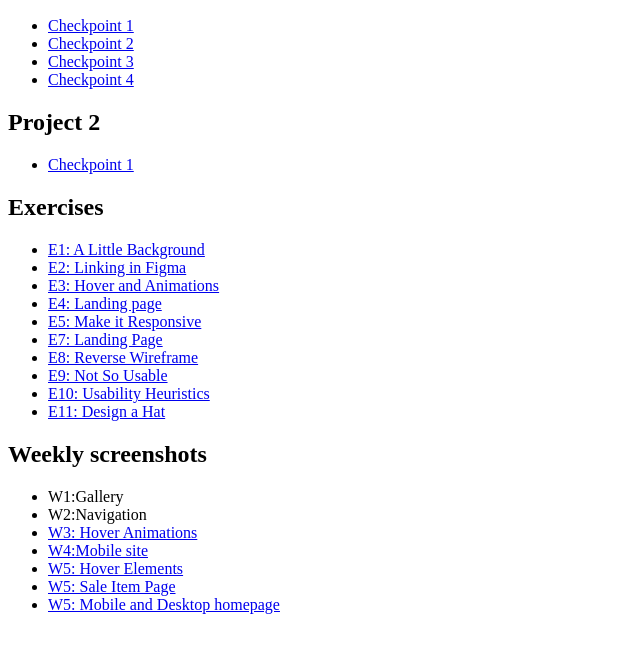
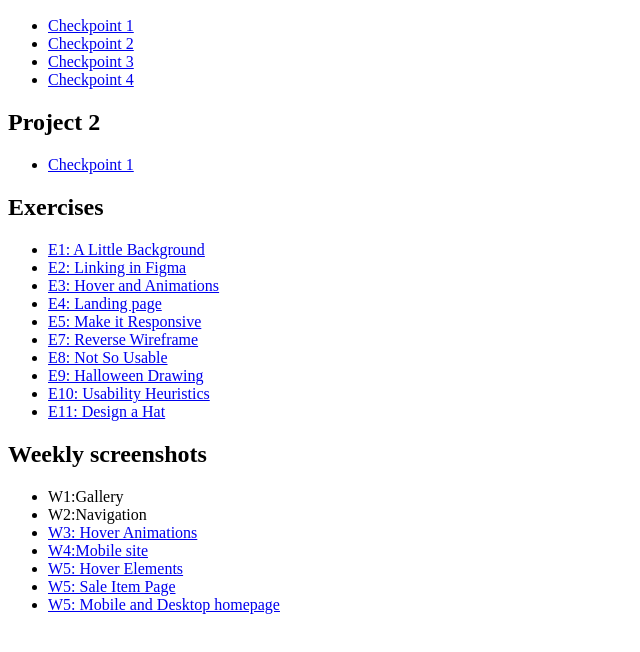
Before and after one commit to Claudia-VB/cvonFa25, a plain HTML site: page index.html in a window 1280 px wide. Shown: the part 96-748 px from the top of the page, without its empty margins (0-640 px from the left). Drawn offline with Linux system fonts and the light colour scheme.

Commit message:
Update index.html

```diff
--- a/index.html
+++ b/index.html
@@ -41,9 +41,9 @@
 
 			<li><a href="https://www.figma.com/proto/JkhB1MANsbrZNmGdJMAlPD/Luis-S.-Landing-Page--Copy-?node-id=2004-32&starting-point-node-id=1%3A2">E5: Make it Responsive</a></li>
 
-			<li><a href="#">E7: Landing Page</a></li>
-			<li><a href="#">E8: Reverse Wireframe</a></li>
-			<li><a href="#">E9: Not So Usable</a></li>
+			<li><a href="#">E7: Reverse Wireframe</a></li>
+			<li><a href="https://www.figma.com/proto/gDh1sIkBVgQChY6Kk83Wgi/Untitled?node-id=1-2&p=f&t=oWg5anSFUmRksxky-0&scaling=min-zoom&content-scaling=fixed&page-id=0%3A1">E8: Not So Usable</a></li>
+			<li><a href="#">E9: Halloween Drawing</a></li>
 			<li><a href="#">E10: Usability Heuristics</a></li>
 			<li><a href="#">E11: Design a Hat</a></li>
 		</ul>
```
